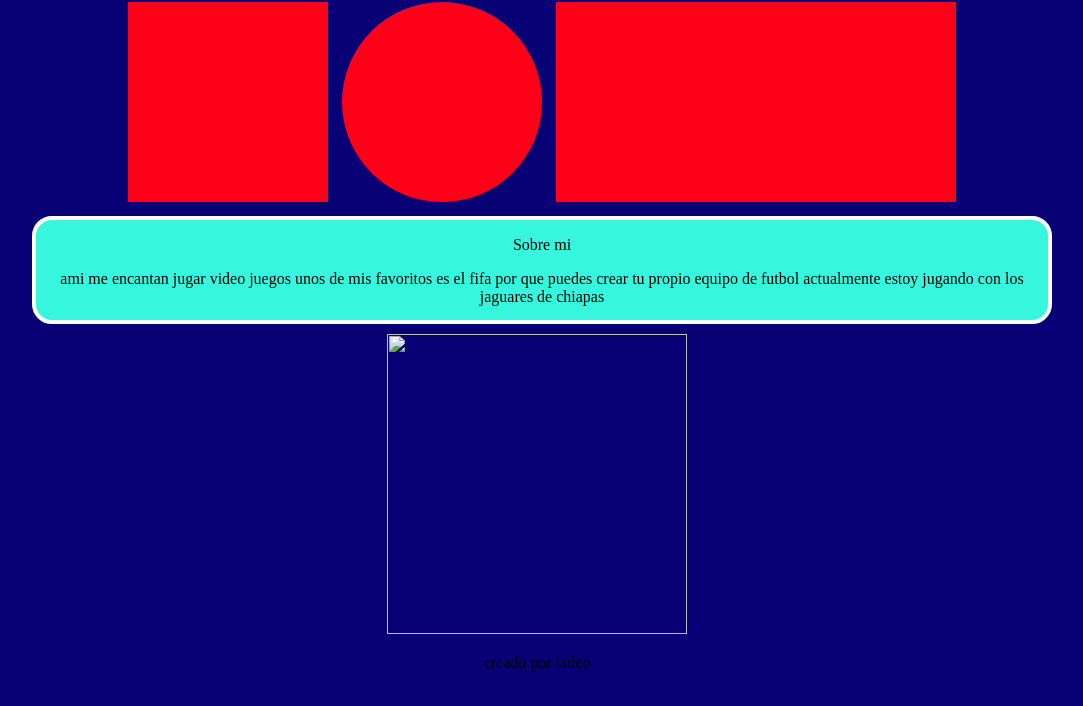
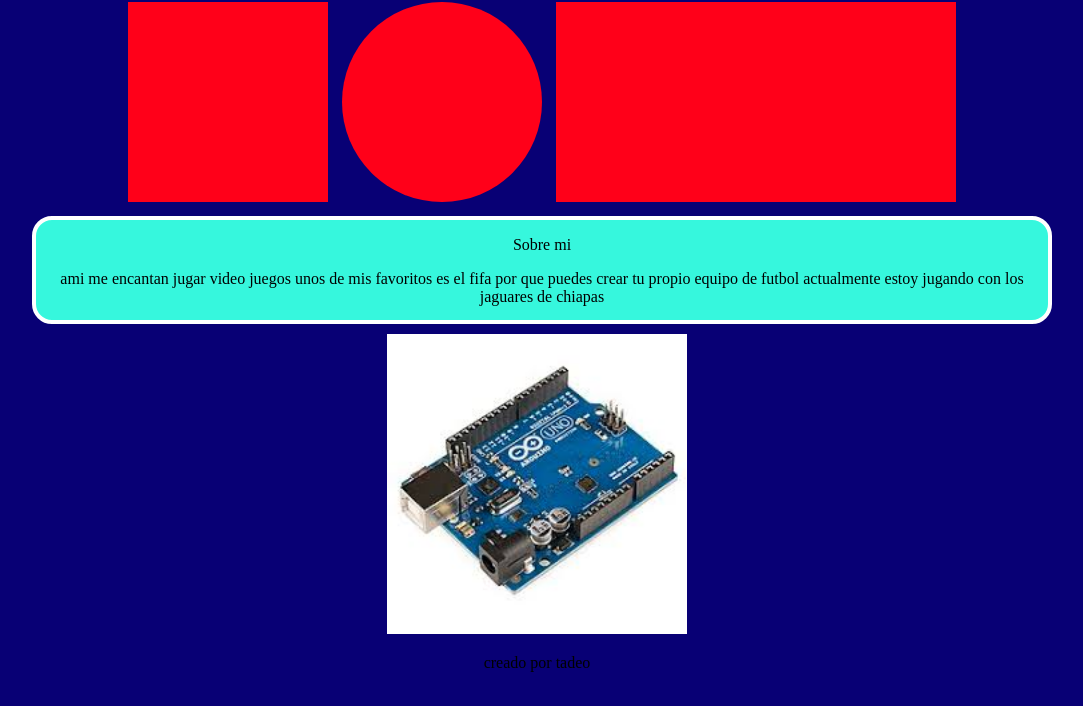
Before and after one commit to zeatadeo/practicahtmlcd2, a plain HTML site: page index.htm in a window 1280 px wide. Shown: the part 78-784 px from the top of the page, without its empty margins (103-1186 px from the left). Drawn offline with Linux system fonts and the light colour scheme.

Commit message:
Update index.htm

```diff
--- a/index.htm
+++ b/index.htm
@@ -70,7 +70,7 @@
    	  <p>ami me encantan jugar video juegos unos de mis favoritos es el fifa por que puedes crear tu propio equipo de futbol actualmente estoy jugando con los jaguares de chiapas</p>
    </div>
 
-   <img src="arduino.jpg " width="300px" height="300px">
+   <img src="practicahtml/arduino.jpg " width="300px" height="300px">
 
    <p>creado por tadeo</p>
 
```
